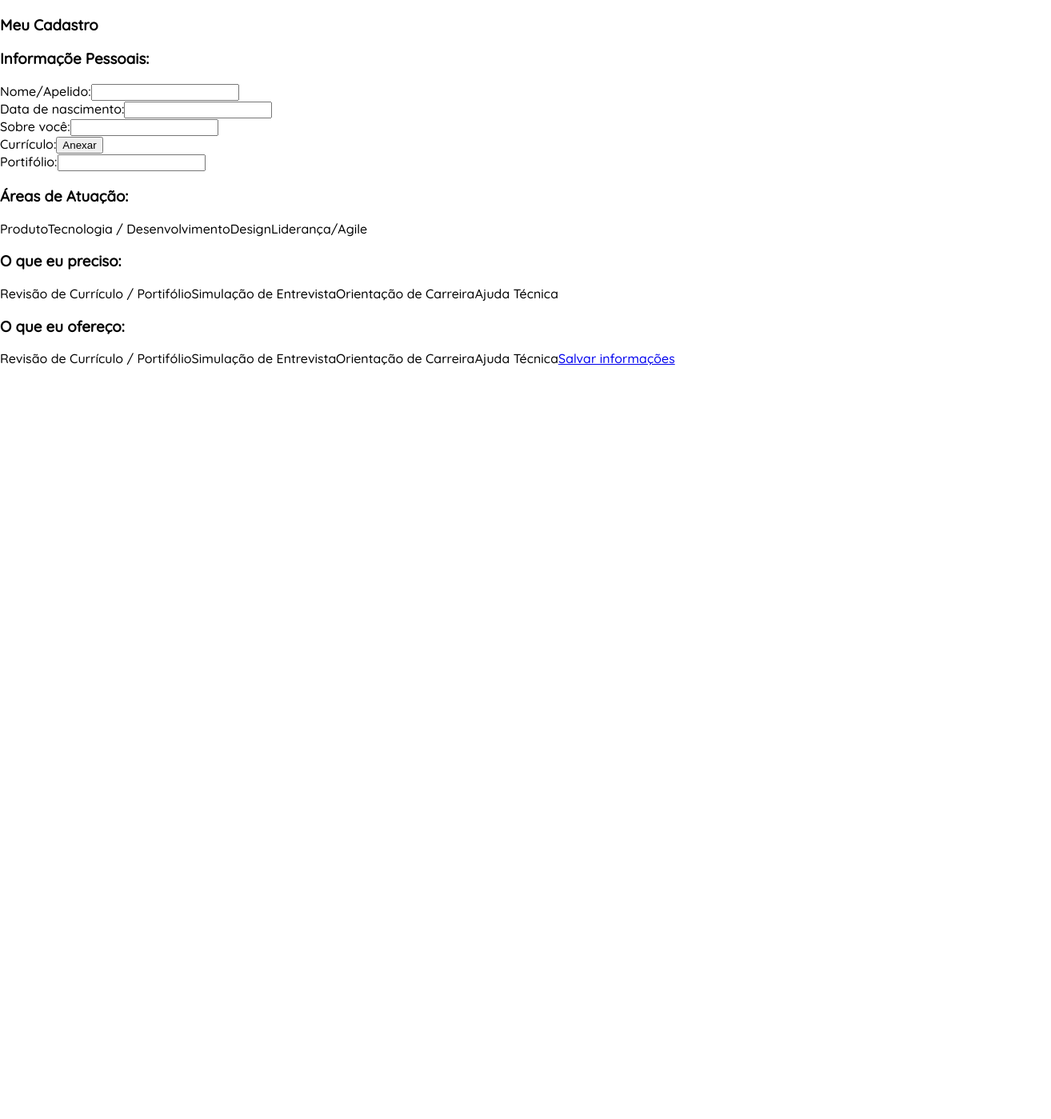
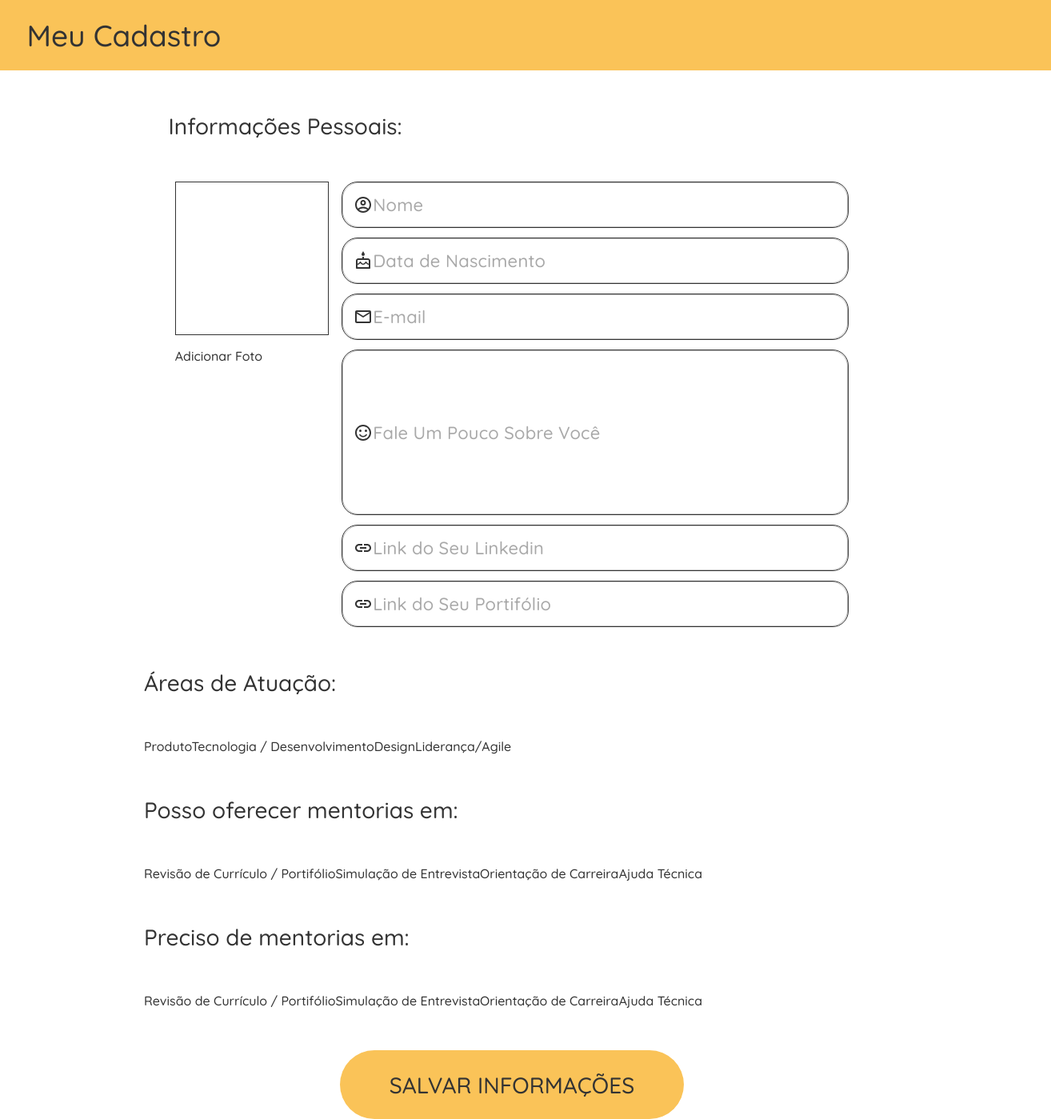
Before and after one commit to rmkarato/semear-provihack, a React (Create React App) app: page /register in a window 1280 px wide. Shown: the whole page at 80% size, 1314 px wide, since content can reach past the window. Before the commit the page ends 800 px from the top, so only its background shows below. Built offline with nearby package versions, Linux system fonts and the light colour scheme.

Commit message:
register page design done

```diff
--- a/src/pages/Landing/styled.js
+++ b/src/pages/Landing/styled.js
@@ -7,9 +7,6 @@ export const PageWrapper = styled.div`
   display: flex;
   justify-content: center;
   align-items: center;
-
-  color: var(--color-text-in-primary);
-  background: var(--color-primary);
 `;
 
 export const LandingImg = styled.img`
--- a/src/pages/Register/index.js
+++ b/src/pages/Register/index.js
@@ -1,45 +1,178 @@
-import React from "react";
-import { Link } from "react-router-dom";
+import React, { useState } from "react";
+
+import {
+  PageWrapper,
+  RegisterTitle,
+  FormRegister,
+  RegisterText,
+  InputOutline,
+  InputOutlineBig,
+  Button,
+  ButtonLink,
+  PhotoProfile,
+  TypeForm,
+  FormChoose
+} from "./styled";
+
+import { InputAdornment, IconButton, FormControl } from "@material-ui/core";
+import Visibility from "@material-ui/icons/Visibility";
+import VisibilityOff from "@material-ui/icons/VisibilityOff";
+import AccountCircleOutlinedIcon from '@material-ui/icons/AccountCircleOutlined';
+import CakeOutlinedIcon from '@material-ui/icons/CakeOutlined';
+import EmailOutlinedIcon from '@material-ui/icons/EmailOutlined';
+import SentimentSatisfiedOutlinedIcon from '@material-ui/icons/SentimentSatisfiedOutlined';
+import LockOutlinedIcon from '@material-ui/icons/LockOutlined';
+import LinkOutlinedIcon from '@material-ui/icons/LinkOutlined';
 
 function Register() {
+  const [name, setName] = useState("");
+  const [email, setEmail] = useState("");
+  const [about, setAbout] = useState("");
+  const [linkedin, setLinkedin] = useState("");
+  const [portifolio, setPortifolio] = useState("");
+
+  const handleUpdateName = (event) => {
+    setName(event.target.value);
+  };
+
+  const handleUpdateEmail = (event) => {
+    setEmail(event.target.value);
+  };
+
+  const handleUpdateAbout = (event) => {
+    setAbout(event.target.value);
+  };
+
+  const handleUpdateLinkedin = (event) => {
+    setLinkedin(event.target.value);
+  };
+
+  const handleUpdatePortifolio = (event) => {
+    setPortifolio(event.target.value);
+  };
+
   return (
+    <PageWrapper>
+      <RegisterTitle>Meu Cadastro</RegisterTitle>
+
+        <RegisterText>Informações Pessoais:</RegisterText>
+
+        <FormRegister>
           <div>
-      <h3>Meu Cadastro</h3>
+            <PhotoProfile>
 
-      <h3>Informaçõe Pessoais:</h3>
-      <label>Nome/Apelido:</label>
-      <input /> <br/>
-      <label>Data de nascimento:</label>
-      <input /> <br/>
-      <label>Sobre você:</label>
-      <input /> <br/>
-      <label>Currículo:</label>
-      <button>Anexar</button> <br />
-      <label>Portifólio:</label>
-      <input /> <br/>
+            </PhotoProfile>
+            <p>Adicionar Foto</p>
+          </div>
 
-      <h3>Áreas de Atuação:</h3>
+          <TypeForm>
+            <FormControl fullWidth variant="outlined">
+              <InputOutline
+                placeholder="Nome"
+                value={name}
+                required
+                type="text"
+                onChange={handleUpdateName}
+                startAdornment={
+                  <AccountCircleOutlinedIcon/>
+                }
+              />
+            </FormControl>
+
+            <FormControl fullWidth variant="outlined">
+              <InputOutline
+                placeholder="Data de Nascimento"
+                value={name}
+                required
+                type="text"
+                onChange={handleUpdateName}
+                startAdornment={
+                  <CakeOutlinedIcon/>
+                }
+              />
+            </FormControl>
+
+            <FormControl fullWidth variant="outlined">
+                <InputOutline
+                  placeholder="E-mail"
+                  value={email}
+                  required
+                  type="email"
+                  onChange={handleUpdateEmail}
+                  startAdornment={
+                    <EmailOutlinedIcon/>
+                  }
+                />
+              </FormControl>
+
+            <FormControl fullWidth variant="outlined">
+              <InputOutlineBig
+                placeholder="Fale Um Pouco Sobre Você"
+                value={about}
+                required
+                type="text"
+                onChange={handleUpdateAbout}
+                startAdornment={
+                  <SentimentSatisfiedOutlinedIcon/>
+                }
+              />
+            </FormControl>
+
+            <FormControl fullWidth variant="outlined">
+              <InputOutline
+                placeholder="Link do Seu Linkedin"
+                value={linkedin}
+                type="text"
+                onChange={handleUpdateLinkedin}
+                startAdornment={
+                  <LinkOutlinedIcon/>
+                }
+              />
+            </FormControl>
+
+            <FormControl fullWidth variant="outlined">
+              <InputOutline
+                placeholder="Link do Seu Portifólio"
+                value={portifolio}
+                type="text"
+                onChange={handleUpdatePortifolio}
+                startAdornment={
+                  <LinkOutlinedIcon/>
+                }
+              />
+            </FormControl>
+          </TypeForm>
+      </FormRegister>
+
+      <FormChoose>
+        <RegisterText>Áreas de Atuação:</RegisterText>
         <label>Produto</label>
         <label>Tecnologia / Desenvolvimento</label>
         <label>Design</label>
         <label>Liderança/Agile</label>
 
-      <h3>O que eu preciso:</h3>
+        <RegisterText>Posso oferecer mentorias em:</RegisterText>
         <label>Revisão de Currículo / Portifólio</label>
         <label>Simulação de Entrevista</label>
         <label>Orientação de Carreira</label>
         <label>Ajuda Técnica</label>
 
-      <h3>O que eu ofereço:</h3>
+        <RegisterText>Preciso de mentorias em:</RegisterText>
         <label>Revisão de Currículo / Portifólio</label>
         <label>Simulação de Entrevista</label>
         <label>Orientação de Carreira</label>
         <label>Ajuda Técnica</label>
+      </FormChoose>
 
-      <Link to="/profile">
-        Salvar informações
-      </Link>
+
+      <div>
+        <Button>
+          <ButtonLink to="/profile">
+            SALVAR INFORMAÇÕES
+          </ButtonLink>
+        </Button>
       </div>
+    </PageWrapper>
   );
 };
 
--- /dev/null
+++ b/src/pages/Register/styled.js
@@ -0,0 +1,115 @@
+import styled from "styled-components";
+import { Link } from "react-router-dom";
+
+import { OutlinedInput } from "@material-ui/core";
+
+export const PageWrapper = styled.div`
+    display: flex;
+    flex-direction: column;
+    justify-content: center;
+    align-items: center;
+
+    color: #333333;
+`;
+
+export const RegisterTitle = styled.div`
+    width: 100%;
+    height: 88px;
+    font-size: 37px;
+    background: #FAC358;
+    padding-left: 67px;
+
+    display: flex;
+    justify-content: flex-start;
+    align-items: center;
+`;
+
+export const FormRegister = styled.div`
+    width: 859px;
+
+    display: flex;
+    justify-content: space-around;
+    align-items: flex-start;
+`;
+
+export const TypeForm = styled.div`
+    width: 634px;
+    height: 557px;
+
+    display: flex;
+    flex-direction: column;
+    justify-content: space-between;
+`;
+
+export const RegisterText = styled.div`
+    color: #333333;
+    width: 859px;
+    font-size: 28px;
+
+    margin-top: 52px;
+    margin-bottom: 52px;
+`;
+
+export const InputOutline = styled(OutlinedInput)`
+    && {
+        font-family: Quicksand;
+        font-size: 22px;
+        color: #333333;
+        height: 58px;
+        border: 1px solid #333333;
+        border-radius: 20px;
+    }
+
+    &:focus {
+        outline: none;
+    }
+`;
+
+export const InputOutlineBig = styled(OutlinedInput)`
+    && {
+        font-family: Quicksand;
+        font-size: 22px;
+        color: #333333;
+        height: 207px;
+        border: 1px solid #333333;
+        border-radius: 20px;
+    }
+
+    &:focus {
+        outline: none;
+    }
+`;
+
+export const Button = styled.div`
+    width: 430px;
+    height: 86px;
+    border-radius: 50px;
+
+    margin-top: 52px;
+    background: #FAC358;
+
+    display: flex;
+    justify-content: center;
+    align-items: center;
+`;
+
+export const ButtonLink = styled(Link)`
+    text-decoration: none;
+    color: #333333;
+    font-size: 28px;
+
+    &:focus, &:hover, &:visited, &:link, &:active {
+        text-decoration: none;
+    }
+`;
+
+export const PhotoProfile = styled.div`
+    width: 190px;
+    height: 190px;
+
+    border: 1px solid #333333;
+`;
+
+export const FormChoose = styled.div`
+    width: 920px;
+`;
--- a/src/pages/Signup/index.js
+++ b/src/pages/Signup/index.js
@@ -1,9 +1,12 @@
 import React, { useState } from "react";
 import { Link } from "react-router-dom";
 
-import { InputAdornment, IconButton, FormControl, OutlinedInput } from "@material-ui/core";
+import { InputAdornment, IconButton, FormControl } from "@material-ui/core";
 import Visibility from "@material-ui/icons/Visibility";
 import VisibilityOff from "@material-ui/icons/VisibilityOff";
+import AccountCircleOutlinedIcon from '@material-ui/icons/AccountCircleOutlined';
+import EmailOutlinedIcon from '@material-ui/icons/EmailOutlined';
+import LockOutlinedIcon from '@material-ui/icons/LockOutlined';
 
 import {
   PageWrapper,
@@ -15,7 +18,10 @@ import {
   FormSignin,
   SignupText,
   Button,
-  ButtonLink
+  ButtonLink,
+  InputOutline,
+  ButtonSignup,
+  ButtonLinkSignup,
 } from "./styled";
 
 function Signup() {
@@ -56,23 +62,29 @@ function Signup() {
 
         <FormSignup>
           <FormControl fullWidth variant="outlined">
-            <OutlinedInput
+            <InputOutline
               placeholder="E-mail"
               value={emailSignup}
               required
               type="email"
               onChange={handleUpdateEmailSignup}
+              startAdornment={
+                <EmailOutlinedIcon/>
+              }
             />
           </FormControl>
 
           <FormControl fullWidth variant="outlined">
-            <OutlinedInput
+            <InputOutline
               placeholder="Senha"
               value={passwordSignup}
               required
               type={showPassword ? "text" : "password"}
               onChange={handleUpdatePasswordSignup}
-              endAdornment ={
+              startAdornment={
+                <LockOutlinedIcon/>
+              }
+              endAdornment={
                 <InputAdornment position="end">
                     <IconButton
                         aria-label="toggle password visibility"
@@ -105,32 +117,41 @@ function Signup() {
 
           <FormSignin>
           <FormControl fullWidth variant="outlined">
-            <OutlinedInput
-              placeholder="Name"
+            <InputOutline
+              placeholder="Nome"
               value={name}
               required
               type="text"
               onChange={handleUpdateName}
+              startAdornment={
+                <AccountCircleOutlinedIcon/>
+              }
             />
           </FormControl>
 
           <FormControl fullWidth variant="outlined">
-            <OutlinedInput
+            <InputOutline
               placeholder="E-mail"
               value={emailSignin}
               required
               type="email"
               onChange={handleUpdateEmailSignin}
+              startAdornment={
+                <EmailOutlinedIcon/>
+              }
             />
           </FormControl>
 
           <FormControl fullWidth variant="outlined">
-            <OutlinedInput
+            <InputOutline
               placeholder="Senha"
               value={passwordSignin}
               required
               type={showPassword ? "text" : "password"}
               onChange={handleUpdatePasswordSignin}
+              startAdornment={
+                <LockOutlinedIcon/>
+              }
               endAdornment ={
                 <InputAdornment position="end">
                     <IconButton
@@ -147,11 +168,11 @@ function Signup() {
         </FormSignin>
 
         <div>
-          <Button>
-            <ButtonLink to="/register">
+          <ButtonSignup>
+            <ButtonLinkSignup to="/register">
               CRIAR CONTA
-            </ButtonLink>
-          </Button>
+            </ButtonLinkSignup>
+          </ButtonSignup>
         </div>
       </SignupArea>
     </PageWrapper>
--- a/src/pages/Signup/styled.js
+++ b/src/pages/Signup/styled.js
@@ -1,16 +1,21 @@
 import styled from "styled-components";
 import { Link } from "react-router-dom";
+
+import { OutlinedInput } from "@material-ui/core";
 
 export const PageWrapper = styled.div`
     display: flex;
     justify-content: center;
     align-items: center;
+
+    color: #333333;
 `;
 
 export const SignInArea = styled.div`
-    background-color: #c4c4c4;
+    background-color: #FAC358;
     width: 50%;
     height: 100vh;
+
 
     display: flex;
     flex-direction: column;
@@ -83,10 +88,47 @@ export const Button = styled.div`
 
 export const ButtonLink = styled(Link)`
     text-decoration: none;
-    color: #F8F8F8;
+    color: #FAC358;
     font-size: 28px;
 
     &:focus, &:hover, &:visited, &:link, &:active {
         text-decoration: none;
     }
 `;
+
+export const ButtonSignup = styled.div`
+    width: 300px;
+    height: 86px;
+    border-radius: 50px;
+
+    background: #FAC358;
+
+    display: flex;
+    justify-content: center;
+    align-items: center;
+`;
+
+export const ButtonLinkSignup = styled(Link)`
+    text-decoration: none;
+    color: #333333;
+    font-size: 28px;
+
+    &:focus, &:hover, &:visited, &:link, &:active {
+        text-decoration: none;
+    }
+`;
+
+export const InputOutline = styled(OutlinedInput)`
+    && {
+        font-family: Quicksand;
+        font-size: 22px;
+        color: #333333;
+        height: 72px;
+        border: 2px solid #333333;
+        border-radius: 20px;
+    }
+
+    &:focus {
+        outline: none;
+    }
+`;
```
Lines whose indentation alone changed are shown as unchanged.
